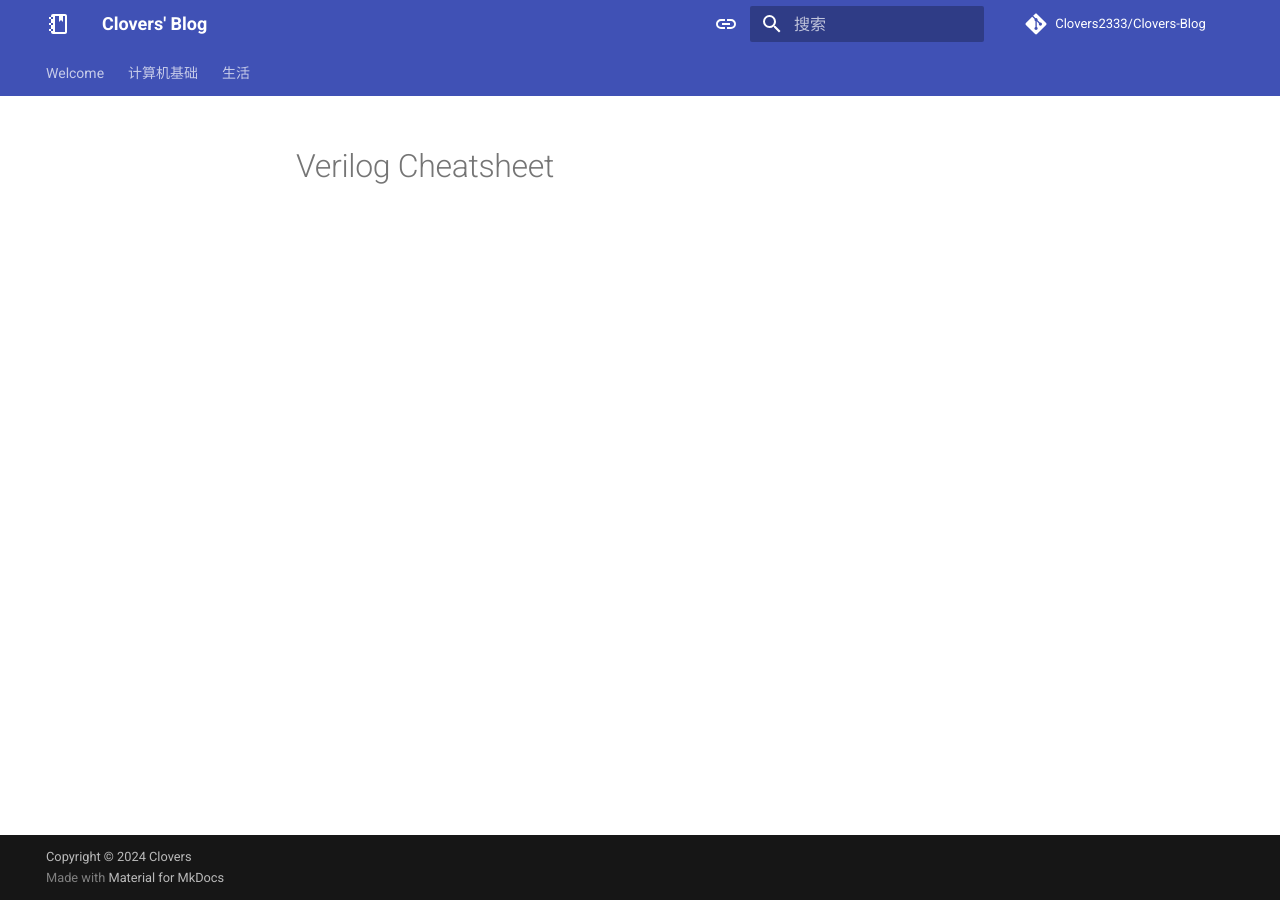
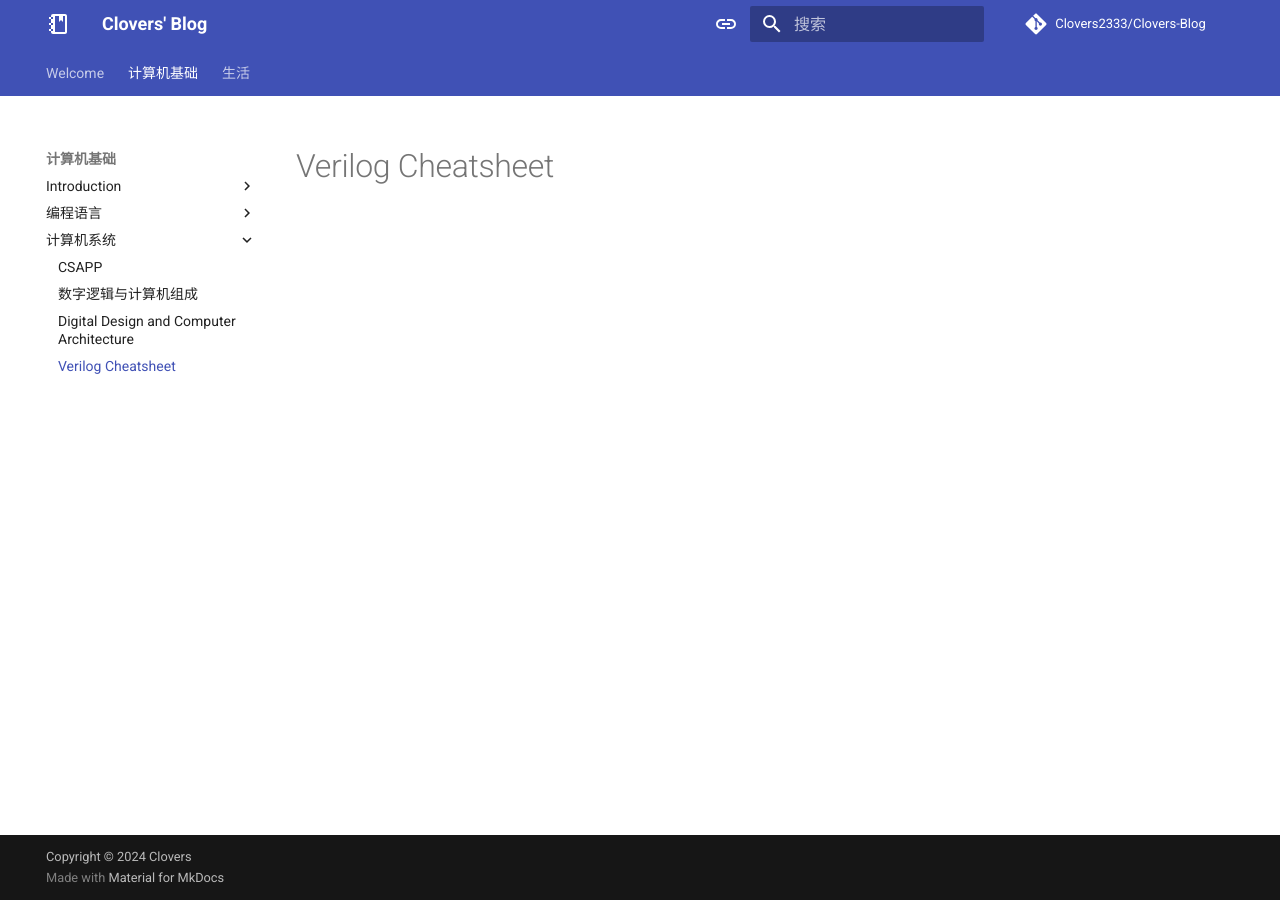
Before and after one commit to Clovers2333/Clovers-Blog, an MkDocs documentation site: the page built from docs/cs/system/v_cheatsheet.md, in a window 1280 px wide. Built offline with MkDocs 1.6.1 and Material for MkDocs 9.7.7, drawn with Linux system fonts in a browser that asks for light colours; nearby versions of some CDN libraries; library files that are not in the unit come from our copies; comment, search, counter and statistics services are not loaded.

Commit message:
docs: add files

```diff
--- a/mkdocs.yml
+++ b/mkdocs.yml
@@ -130,6 +130,9 @@ nav:
   #     - html:
     - 计算机系统:
       - CSAPP: cs/system/csapp.md
+      - 数字逻辑与计算机组成: cs/system/dlco.md
+      - Digital Design and Computer Architecture: cs/system/ddca.md
+      - Verilog Cheatsheet: cs/system/v_cheatsheet.md
   # - 信息安全:
   # - 经济学:
   # - 杂项:
```
Also changed, not shown: docs/cs/system/v_cheatsheet.md (renamed from docs/cs/system/Verilog Cheatsheet.md).
